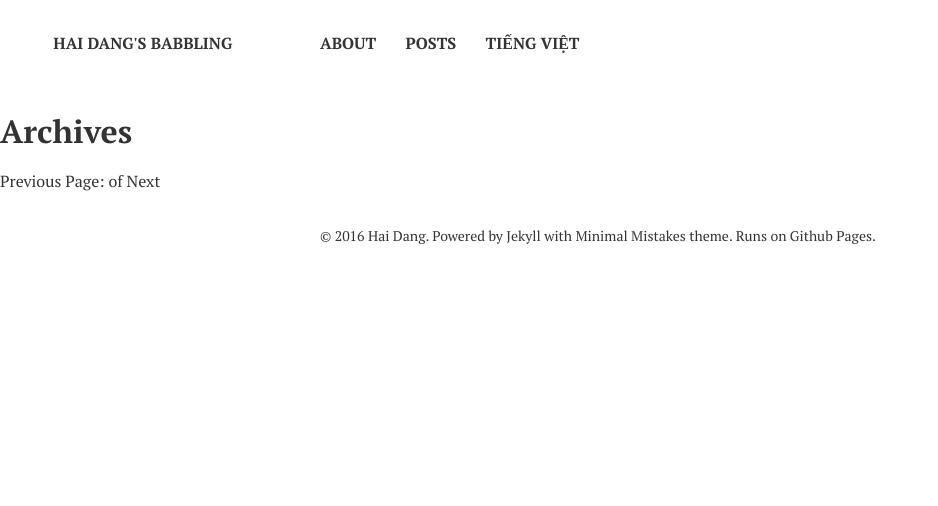
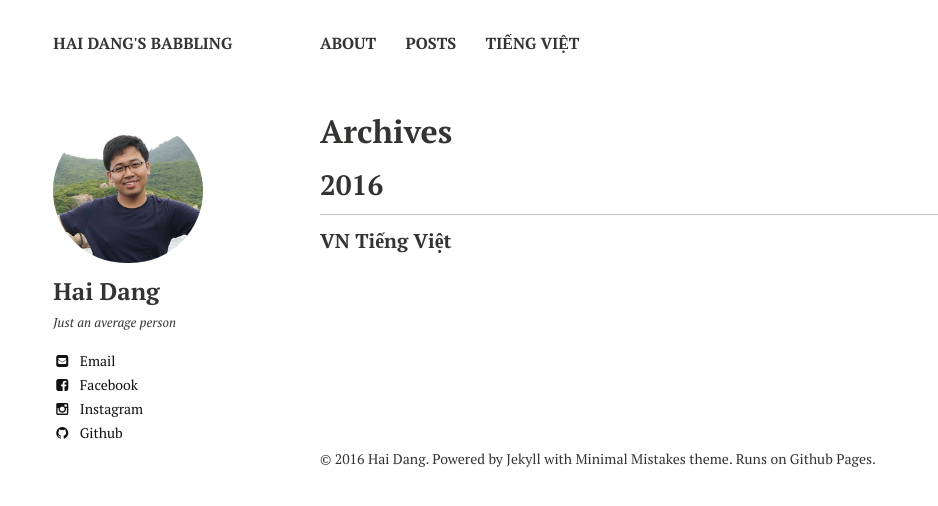
Before and after one commit to hans89/hans89.github.io, a Jekyll site: the page built from archive/index.md, in a window 1280 px wide. Shown: the top 506 px of the page, without its empty margins (0-938 px from the left). Built offline with Jekyll 4.4.1, drawn with Linux system fonts in a browser that asks for light colours; nearby versions of some CDN libraries.

Commit message:
try fix archive with pagination 2

```diff
--- a/_config.yml
+++ b/_config.yml
@@ -26,6 +26,8 @@ kramdown:
   enable_coderay: false
 
 paginate: 10
+paginate_path: "/post/:num/"
+
 
 
 # Octopress
--- a/_layouts/archive.html
+++ b/_layouts/archive.html
@@ -14,11 +14,14 @@
 {% include _navigation.html %}
 
 <div id="main" role="main">
+  <div class="article-author-side">
+    {% include _author-bio.html %}
+  </div>
   <div id="index">
     <h1>{{ page.title }}</h1>
     {% capture written_year %}'None'{% endcapture %}
     <!-- This loops through the paginated posts -->
-    {% for post in paginator.posts %}
+    {% for post in site.posts %}
       {% capture year %}{{ post.date | date: '%Y' }}{% endcapture %}
       {% if year != written_year %}
         <h3>{{ year }}</h3>
@@ -32,20 +35,6 @@
         {% endif %}
       </article>
     {% endfor %}
-    <!-- Pagination links -->
-    <div class="pagination">
-      {% if paginator.previous_page %}
-        <a href="{{ paginator.previous_page_path }}" class="previous">Previous</a>
-      {% else %}
-        <span class="previous">Previous</span>
-      {% endif %}
-      <span class="page_number ">Page: {{ paginator.page }} of {{ paginator.total_pages }}</span>
-      {% if paginator.next_page %}
-        <a href="{{ paginator.next_page_path }}" class="next">Next</a>
-      {% else %}
-        <span class="next ">Next</span>
-      {% endif %}
-    </div>
   </div><!-- /#index -->
 </div><!-- /#main -->
 
```
Also changed, not shown: _layouts/post-index.html (+0 -15 lines).
